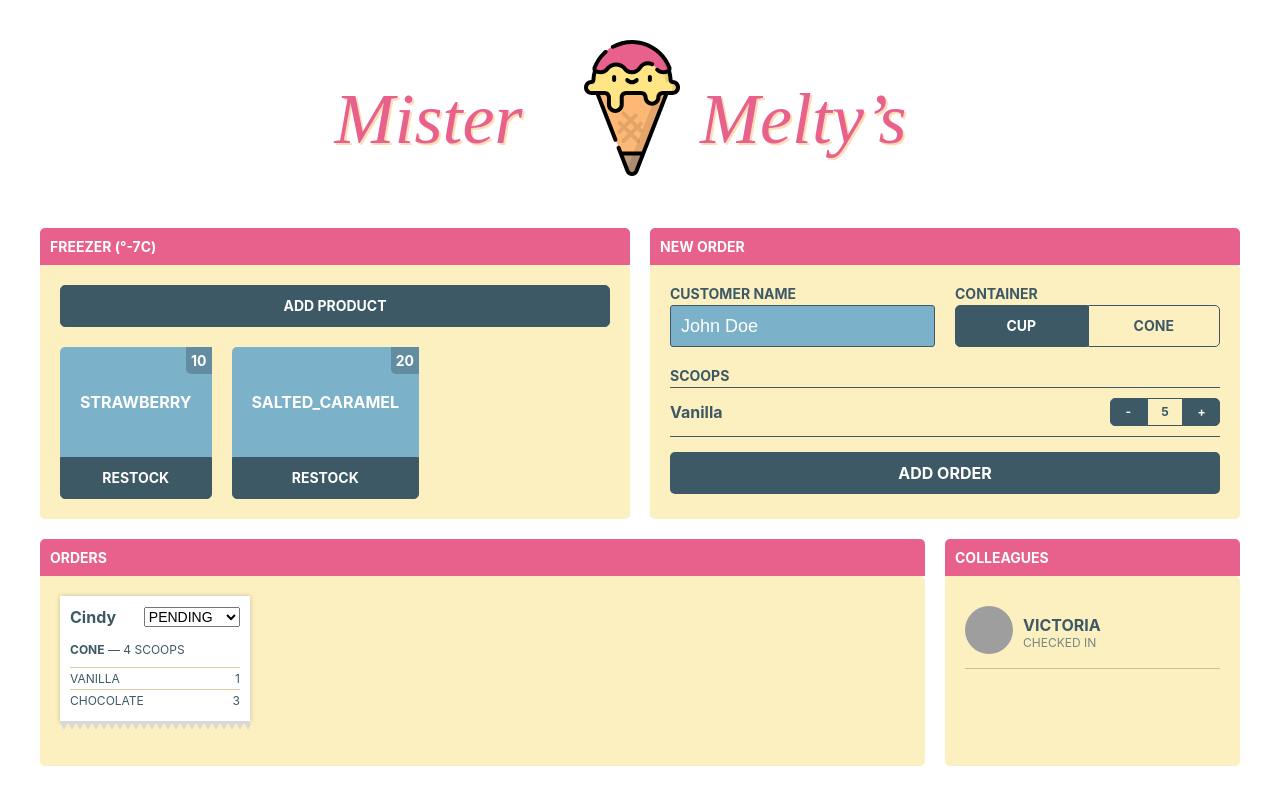
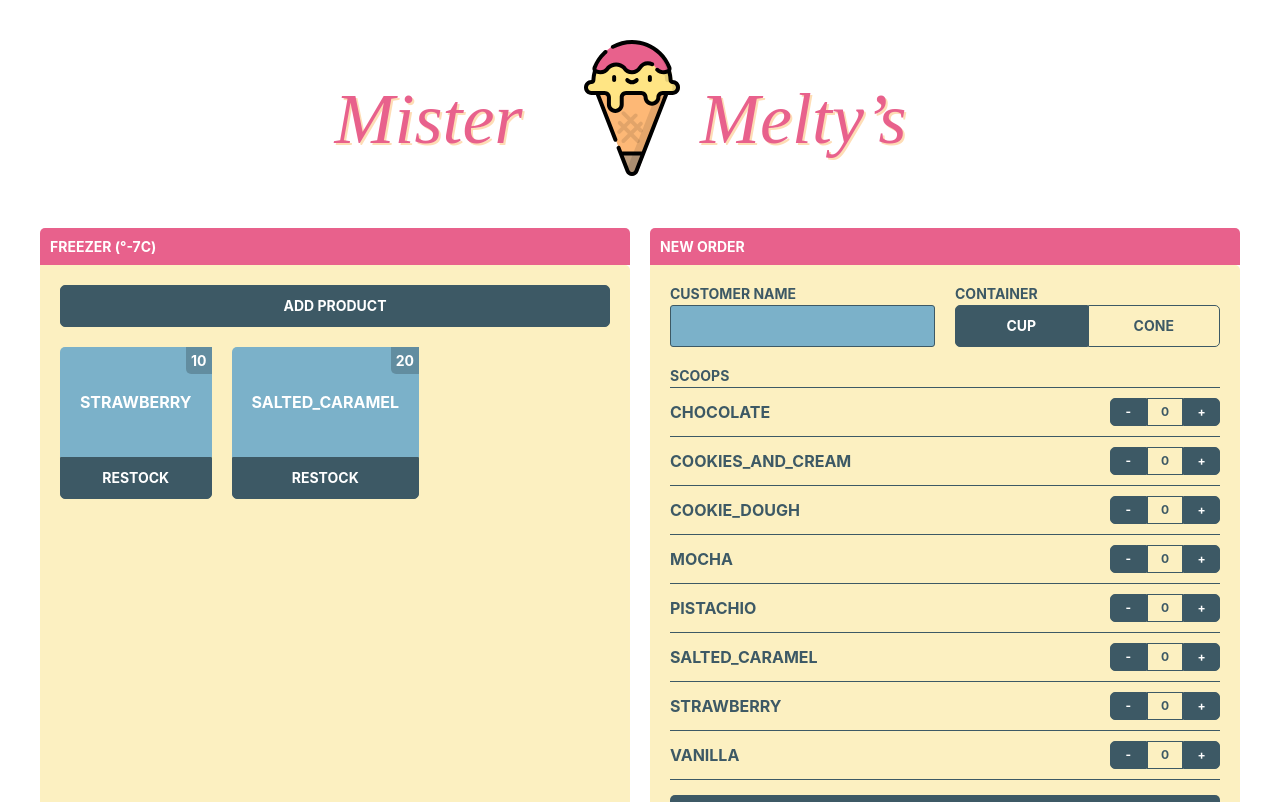
Before and after one commit to andregmoeller/mr-meltys, a React (Create React App) app: page / in a window 1280 px wide. Shown: the top 802 px of the page. Built offline with nearby package versions, Linux system fonts and the light colour scheme; grey boxes are pictures that could not be loaded.

Commit message:
Adds the functionality to place an order

```diff
--- a/src/components/App/App.js
+++ b/src/components/App/App.js
@@ -1,7 +1,7 @@
 import React, { Component } from 'react';
 
 import FreezerContainer from '../Freezer/FreezerContainer';
-import NewOrder from '../NewOrder/NewOrder';
+import NewOrderContainer from '../NewOrder/NewOrderContainer';
 import { Column, Row } from '../Grid/Grid';
 import OrderOverview from '../OrderOverview/OrderOverview';
 import Colleagues from '../Colleagues/Colleagues';
@@ -18,7 +18,7 @@ class App extends Component {
             <FreezerContainer />
           </Column>
           <Column>
-            <NewOrder />
+            <NewOrderContainer />
           </Column>
         </Row>
         <Row>
--- a/src/components/Button/Button.js
+++ b/src/components/Button/Button.js
@@ -3,7 +3,7 @@ import classNames from 'classnames';
 
 import './Button.css';
 
-const Button = ({ label, priority, className, size, onClick }) => {
+const Button = ({ label, priority, className, size, onClick, type }) => {
   const classes = classNames(
     'button',
     {
@@ -16,6 +16,7 @@ const Button = ({ label, priority, className, size, onClick }) => {
   return (
     <button
       className={classes}
+      type={type}
       onClick={onClick}
     >
       {label}
@@ -25,6 +26,7 @@ const Button = ({ label, priority, className, size, onClick }) => {
 
 Button.defaultProps = {
   priority: 'primary',
+  type: 'button',
   onClick: () => {},
 };
 
--- a/src/components/NewOrder/NewOrder.js
+++ b/src/components/NewOrder/NewOrder.js
@@ -4,13 +4,60 @@ import Panel from '../Panel/Panel';
 import { Column, Row } from '../Grid/Grid';
 import ButtonGroup from '../Button/ButtonGroup';
 import Button from '../Button/Button';
+import * as FLAVORS from '../../constants/flavors';
 
 import './NewOrder.css';
 
+const DEFAULT_STATE = {
+  customerName: '',
+  scoops: {},
+  cone: false,
+};
+
 class NewOrder extends Component {
-  handleFormSubmit(e) {
+  state = {
+    ...DEFAULT_STATE,
+  };
+
+  handleFormSubmit = e => {
     e.preventDefault();
+    console.log('Order data:', this.state);
+    this.props.placeOrder(this.state);
+    this.setState(DEFAULT_STATE);
+  };
+
+  handleDecreaseFlavor = flavorName => {
+    if (!this.state.scoops[flavorName]) {
+      return;
     }
+
+    if (this.state.scoops[flavorName] === 1) {
+      const updatedScoops = {
+        ...this.state.scoops,
+      };
+      delete updatedScoops[flavorName];
+
+      this.setState({
+        scoops: updatedScoops,
+      });
+    } else {
+      this.setState({
+        scoops: {
+          ...this.state.scoops,
+          [flavorName]: this.state.scoops[flavorName] - 1,
+        },
+      });
+    }
+  };
+
+  handleIncreaseFlavor = flavorName => {
+    this.setState({
+      scoops: {
+        ...this.state.scoops,
+        [flavorName]: (this.state.scoops[flavorName] || 0) + 1,
+      },
+    });
+  };
 
   render() {
     return (
@@ -19,13 +66,27 @@ class NewOrder extends Component {
           <Row>
             <Column>
               <label htmlFor="customer-name">Customer name</label>
-              <input type="text" id="customer-name" name="name" defaultValue="John Doe" />
+              <input
+                type="text"
+                id="customer-name"
+                name="name"
+                value={this.state.customerName}
+                onChange={e => this.setState({ customerName: e.target.value })}
+              />
             </Column>
             <Column>
               <label>Container</label>
               <ButtonGroup>
-                <Button label="Cup" priority="primary" />
-                <Button label="Cone" priority="secondary" />
+              <Button
+                  label="Cup"
+                  priority={!this.state.cone ? 'primary' : 'secondary'}
+                  onClick={() => this.setState({ cone: false })}
+                />
+                <Button
+                  label="Cone"
+                  priority={this.state.cone ? 'primary' : 'secondary'}
+                  onClick={() => this.setState({ cone: true })}
+                />
               </ButtonGroup>
             </Column>
           </Row>
@@ -37,22 +98,24 @@ class NewOrder extends Component {
               <col width="20%"/>
             </colgroup>
             <tbody>
-            <tr>
+            {Object.keys(FLAVORS).map(flavor => (
+              <tr key={flavor}>
                 <td>
-                <strong>Vanilla</strong>
+                  <strong>{flavor}</strong>
                 </td>
                 <td>
                   <ButtonGroup>
-                  <Button size="small" label="-" priority="primary" />
-                  <Button size="small" label={5} priority="secondary" />
-                  <Button size="small" label="+" priority="primary" />
+                    <Button size="small" label="-" priority="primary" onClick={() => this.handleDecreaseFlavor(flavor)} />
+                    <Button size="small" label={this.state.scoops[flavor] || 0} priority="secondary" />
+                    <Button size="small" label="+" priority="primary" onClick={() => this.handleIncreaseFlavor(flavor)} />
                   </ButtonGroup>
                 </td>
               </tr>
+            ))}
             </tbody>
           </table>
 
-          <Button className="new-order-submit-button" label="Add order"/>
+          <Button className="new-order-submit-button" label="Add order" type="submit" />
         </form>
       </Panel>
     );
--- /dev/null
+++ b/src/components/NewOrder/NewOrderContainer.js
@@ -0,0 +1,9 @@
+import { connect } from 'react-redux';
+import NewOrder from './NewOrder';
+import { actions as ordersActions } from '../../ducks/orders';
+
+const mapDispatchToProps = dispatch => ({
+  placeOrder: orderData => dispatch(ordersActions.placeOrder(orderData)),
+});
+
+export default connect(null, mapDispatchToProps)(NewOrder);
```
Lines whose indentation alone changed are shown as unchanged.
